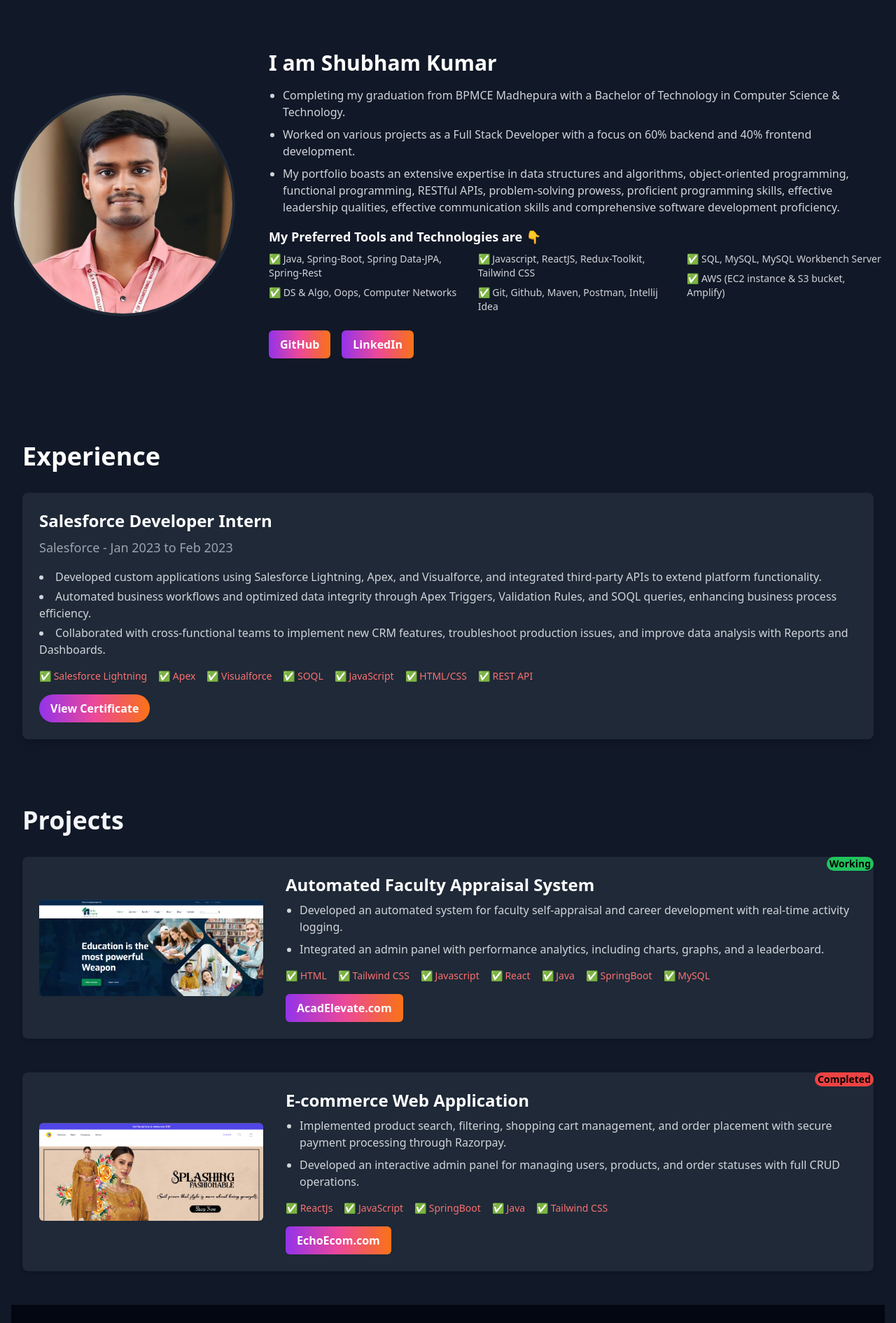
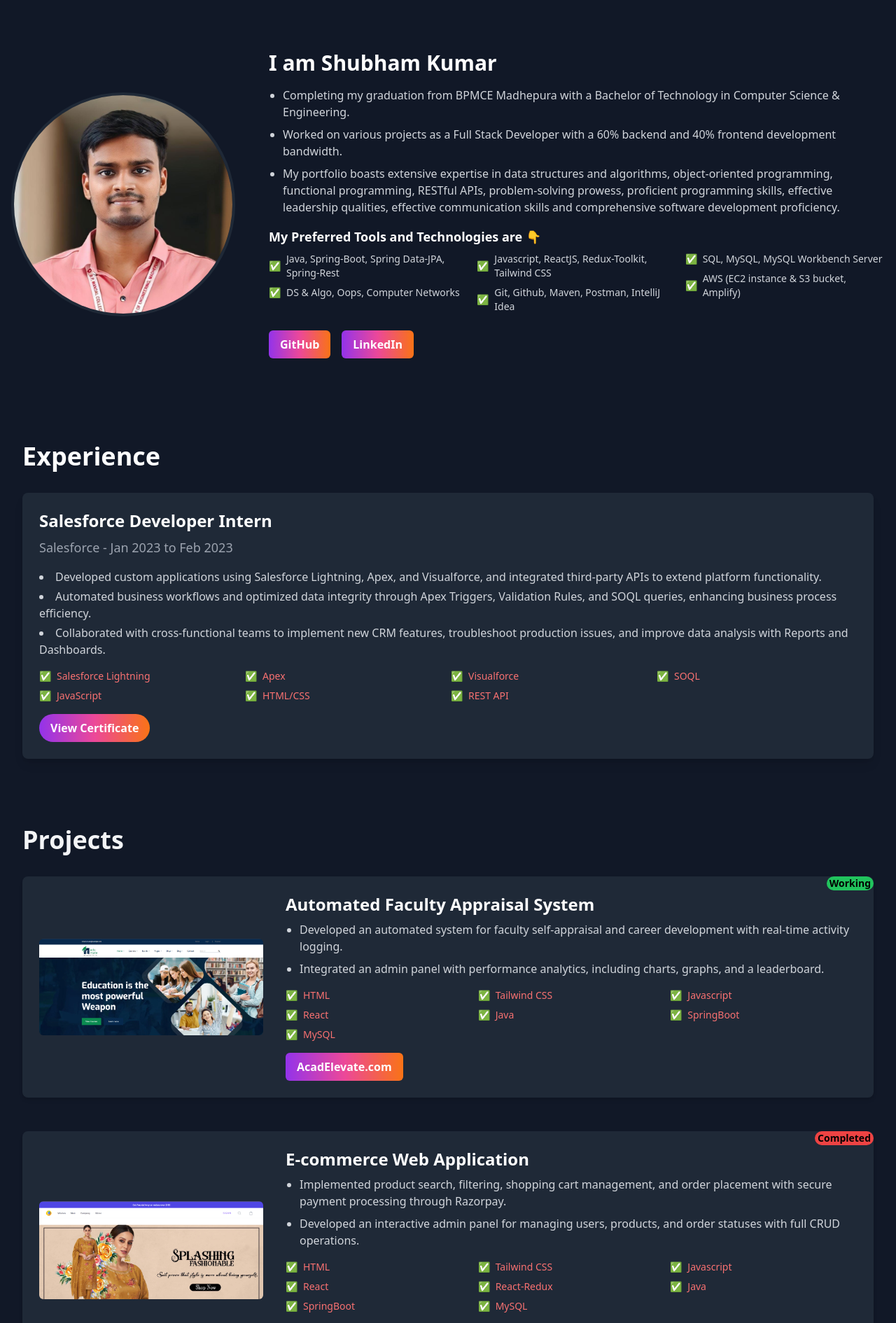
Before and after one commit to codezshubham/MyPorfolio, a React (Create React App) app: page / in a window 1280 px wide. Shown: the part 680-2570 px from the top of the page at 70% size. Built offline with nearby package versions, Linux system fonts and the light colour scheme.

Commit message:
List modified

```diff
--- a/src/Component/About.js
+++ b/src/Component/About.js
@@ -41,13 +41,13 @@ const About = () => {
           <h1 className="text-3xl font-bold text-white mb-4">I am Shubham Kumar</h1>
           <ul className="list-disc ml-5 space-y-2 mb-4">
             <li>
-              Completing my graduation from BPMCE Madhepura with a Bachelor of Technology in Computer Science & Technology.
+              Completing my graduation from BPMCE Madhepura with a Bachelor of Technology in Computer Science & Engineering.
             </li>
             <li>
-              Worked on various projects as a Full Stack Developer with a focus on 60% backend and 40% frontend development.
+              Worked on various projects as a Full Stack Developer with a 60% backend and 40% frontend development bandwidth.
             </li>
             <li>
-              My portfolio boasts an extensive expertise in data structures and algorithms, object-oriented programming,
+              My portfolio boasts extensive expertise in data structures and algorithms, object-oriented programming,
               functional programming, RESTful APIs, problem-solving prowess, proficient programming skills,
               effective leadership qualities, effective communication skills and comprehensive software development proficiency.
             </li>
@@ -57,20 +57,41 @@ const About = () => {
           <h3 className="text-lg text-white font-semibold mb-2">
             My Preferred Tools and Technologies are <span className="emoji">👇</span>
           </h3>
-          <div className="grid grid-cols-1 md:grid-cols-3 gap-4 text-sm">
+          <div className="grid grid-cols-1 md:grid-cols-3 gap-3 text-sm">
             <ul className="space-y-2">
-              <li>✅ Java, Spring-Boot, Spring Data-JPA, Spring-Rest</li>
-              <li>✅ DS & Algo, Oops, Computer Networks</li>
+              <li className="flex items-center space-x-2">
+                <span className="text-red-400">✅</span>
+                <span>Java, Spring-Boot, Spring Data-JPA, Spring-Rest</span>
+              </li>
+              <li className="flex items-center space-x-2">
+                <span className="text-red-400">✅</span>
+                <span>DS & Algo, Oops, Computer Networks</span>
+              </li>
             </ul>
+
             <ul className="space-y-2">
-              <li>✅ Javascript, ReactJS, Redux-Toolkit, Tailwind CSS</li>
-              <li>✅ Git, Github, Maven, Postman, Intellij Idea</li>
+              <li className="flex items-center space-x-2">
+                <span className="text-red-400">✅</span>
+                <span>Javascript, ReactJS, Redux-Toolkit, Tailwind CSS</span>
+              </li>
+              <li className="flex items-center space-x-2">
+                <span className="text-red-400">✅</span>
+                <span>Git, Github, Maven, Postman, IntelliJ Idea</span>
+              </li>
             </ul>
+
             <ul className="space-y-2">
-              <li>✅ SQL, MySQL, MySQL Workbench Server</li>
-              <li>✅ AWS (EC2 instance & S3 bucket, Amplify)</li>
+              <li className="flex items-center space-x-2">
+                <span className="text-red-400">✅</span>
+                <span>SQL, MySQL, MySQL Workbench Server</span>
+              </li>
+              <li className="flex items-center space-x-2">
+                <span className="text-red-400">✅</span>
+                <span>AWS (EC2 instance & S3 bucket, Amplify)</span>
+              </li>
             </ul>
           </div>
+
 
           {/* Social Links with Animation */}
           <div className="mt-6">
--- a/src/Component/CurrentProject.js
+++ b/src/Component/CurrentProject.js
@@ -47,15 +47,37 @@ const CurrentProject = () => {
             </ul>
 
             {/* Technologies */}
-            <div className="flex flex-wrap space-x-4 mb-4 text-sm">
-              <span className="inline-block text-red-400">✅ HTML</span>
-              <span className="inline-block text-red-400">✅ Tailwind CSS</span>
-              <span className="inline-block text-red-400">✅ Javascript</span>
-              <span className="inline-block text-red-400">✅ React</span>
-              <span className="inline-block text-red-400">✅ Java</span>
-              <span className="inline-block text-red-400">✅ SpringBoot</span>
-              <span className="inline-block text-red-400">✅ MySQL</span>
+            <div className="grid grid-cols-2 sm:grid-cols-3 gap-2 mb-4 text-sm">
+              <div className="flex items-center space-x-2">
+                <span className="text-red-400">✅</span>
+                <span className="text-red-400">HTML</span>
+              </div>
+              <div className="flex items-center space-x-2">
+                <span className="text-red-400">✅</span>
+                <span className="text-red-400">Tailwind CSS</span>
+              </div>
+              <div className="flex items-center space-x-2">
+                <span className="text-red-400">✅</span>
+                <span className="text-red-400">Javascript</span>
+              </div>
+              <div className="flex items-center space-x-2">
+                <span className="text-red-400">✅</span>
+                <span className="text-red-400">React</span>
+              </div>
+              <div className="flex items-center space-x-2">
+                <span className="text-red-400">✅</span>
+                <span className="text-red-400">Java</span>
+              </div>
+              <div className="flex items-center space-x-2">
+                <span className="text-red-400">✅</span>
+                <span className="text-red-400">SpringBoot</span>
+              </div>
+              <div className="flex items-center space-x-2">
+                <span className="text-red-400">✅</span>
+                <span className="text-red-400">MySQL</span>
+              </div>
             </div>
+
 
             {/* Project Link with Click Animation */}
             <a
--- a/src/Component/Experience.js
+++ b/src/Component/Experience.js
@@ -29,15 +29,37 @@ const Experience = () => {
               <li>Collaborated with cross-functional teams to implement new CRM features, troubleshoot production issues, and improve data analysis with Reports and Dashboards.</li>
             </ul>
 
-            <div className="flex flex-wrap space-x-4 mb-4 text-sm mt-4">
-              <span className="inline-block text-red-400">✅ Salesforce Lightning</span>
-              <span className="inline-block text-red-400">✅ Apex</span>
-              <span className="inline-block text-red-400">✅ Visualforce</span>
-              <span className="inline-block text-red-400">✅ SOQL</span>
-              <span className="inline-block text-red-400">✅ JavaScript</span>
-              <span className="inline-block text-red-400">✅ HTML/CSS</span>
-              <span className="inline-block text-red-400">✅ REST API</span>
+            <div className="grid grid-cols-2 sm:grid-cols-4 gap-2 mb-4 text-sm mt-4">
+              <div className="flex items-center space-x-2">
+                <span className="text-red-400">✅</span>
+                <span className="text-red-400">Salesforce Lightning</span>
+              </div>
+              <div className="flex items-center space-x-2">
+                <span className="text-red-400">✅</span>
+                <span className="text-red-400">Apex</span>
+              </div>
+              <div className="flex items-center space-x-2">
+                <span className="text-red-400">✅</span>
+                <span className="text-red-400">Visualforce</span>
+              </div>
+              <div className="flex items-center space-x-2">
+                <span className="text-red-400">✅</span>
+                <span className="text-red-400">SOQL</span>
+              </div>
+              <div className="flex items-center space-x-2">
+                <span className="text-red-400">✅</span>
+                <span className="text-red-400">JavaScript</span>
+              </div>
+              <div className="flex items-center space-x-2">
+                <span className="text-red-400">✅</span>
+                <span className="text-red-400">HTML/CSS</span>
+              </div>
+              <div className="flex items-center space-x-2">
+                <span className="text-red-400">✅</span>
+                <span className="text-red-400">REST API</span>
+              </div>
             </div>
+
 
             {/* Certificate Link with Click Animation */}
             <div className="mt-4">
--- a/src/Component/Home.js
+++ b/src/Component/Home.js
@@ -26,14 +26,13 @@ const Home = () => {
         <h1 className="text-5xl font-bold">Shubham Kumar</h1>
         <p className="text-red-500 text-xl font-semibold">Software Engineer / Full Stack Developer</p>
         <p className="text-gray-300 text-lg text-wrap max-w-5xl">
-          Aspiring <span className="font-bold">Full-Stack developer</span> with hands-on experience in building web
-          applications and solving real-world problems. Passionate about
-          <span className="font-bold"> learning new tools and technologies</span> and eager to contribute to dynamic
+          An Aspiring <span className="font-bold">Full-Stack developer</span> with hands-on experience building web
+          applications and solving real-world problems. Passionate about<span className="font-bold"> learning new tools and technologies</span> and eager to contribute to dynamic
           projects in the tech industry.
         </p>
         <p className="text-gray-400">
-          Currently, I am working with <span className="font-bold">ReactJS</span>,{' '}
-          <span className="font-bold">Spring Boot (Java)</span> to build full-stack applications.
+          Currently, I am working with <span className="font-bold">ReactJS</span> and
+          <span className="font-bold"> Spring Boot (Java)</span> to build full-stack applications.
         </p>
         <div className="flex flex-wrap justify-center items-center space-x-6">
           <a
--- a/src/Component/Project.js
+++ b/src/Component/Project.js
@@ -46,13 +46,41 @@ const Project = () => {
             </ul>
 
             {/* Technologies */}
-            <div className="flex flex-wrap space-x-4 mb-4 text-sm">
-              <span className="inline-block text-red-400">✅ ReactJs</span>
-              <span className="inline-block text-red-400">✅ JavaScript</span>
-              <span className="inline-block text-red-400">✅ SpringBoot</span>
-              <span className="inline-block text-red-400">✅ Java</span>
-              <span className="inline-block text-red-400">✅ Tailwind CSS</span>
+            <div className="grid grid-cols-2 sm:grid-cols-3 gap-2 mb-4 text-sm">
+              <div className="flex items-center space-x-2">
+                <span className="text-red-400">✅</span>
+                <span className="text-red-400">HTML</span>
+              </div>
+              <div className="flex items-center space-x-2">
+                <span className="text-red-400">✅</span>
+                <span className="text-red-400">Tailwind CSS</span>
+              </div>
+              <div className="flex items-center space-x-2">
+                <span className="text-red-400">✅</span>
+                <span className="text-red-400">Javascript</span>
+              </div>
+              <div className="flex items-center space-x-2">
+                <span className="text-red-400">✅</span>
+                <span className="text-red-400">React</span>
+              </div>
+              <div className="flex items-center space-x-2">
+                <span className="text-red-400">✅</span>
+                <span className="text-red-400">React-Redux</span>
+              </div>
+              <div className="flex items-center space-x-2">
+                <span className="text-red-400">✅</span>
+                <span className="text-red-400">Java</span>
+              </div>
+              <div className="flex items-center space-x-2">
+                <span className="text-red-400">✅</span>
+                <span className="text-red-400">SpringBoot</span>
+              </div>
+              <div className="flex items-center space-x-2">
+                <span className="text-red-400">✅</span>
+                <span className="text-red-400">MySQL</span>
+              </div>
             </div>
+
 
             {/* Project Link with Click Animation */}
             <a
```
